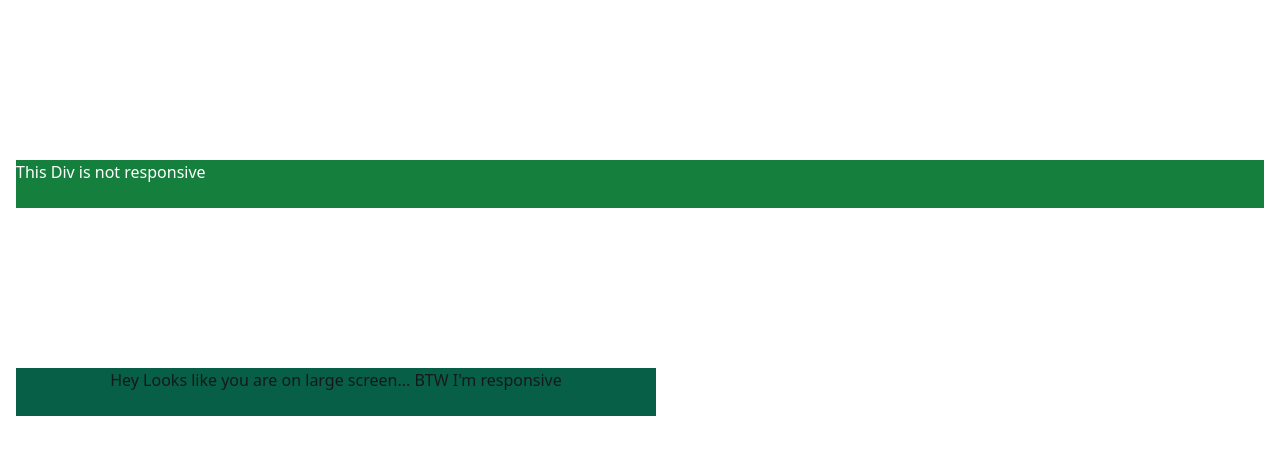
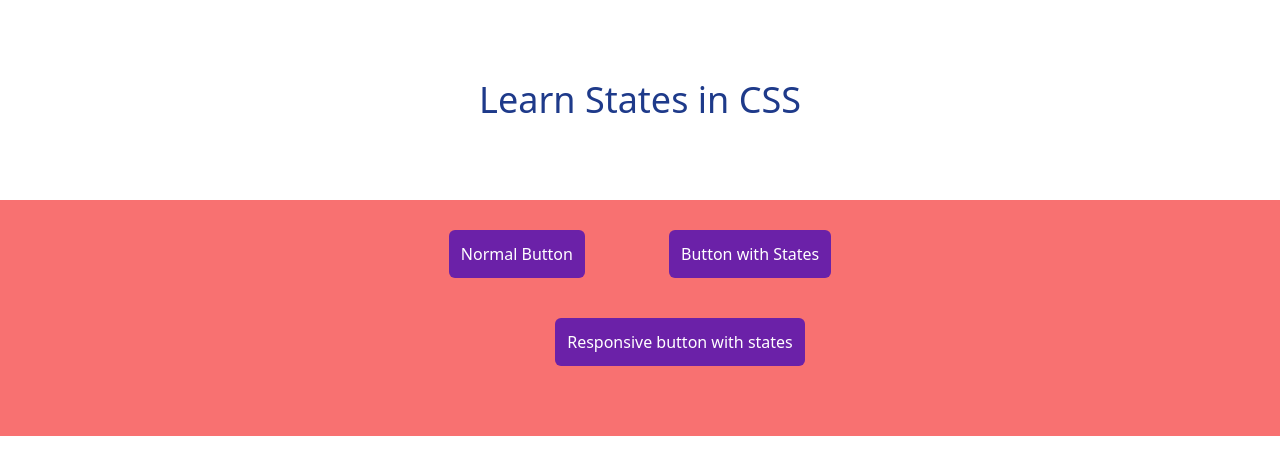
Before and after one commit to Tech-Muni/learn_tailwind_css, a website built with Vite: page index.html in a window 1280 px wide. Built offline with nearby package versions, Linux system fonts and the light colour scheme.

Commit message:
states in tailwind

```diff
--- a/index.html
+++ b/index.html
@@ -11,26 +11,25 @@
     <title>Responsivness</title>
   </head>
   <body>
-    <!-- Hey, the website should not be only for certain device. It should be for all and you can make your website for all devices using responsivness -->
-    <!-- You can do the same using tailwindCss's breakpoint -->
-    <div class="mx-4 bg-green-700 text-white my-40 h-[3rem]">
-      This Div is not responsive
+    <!-- There are several states in CSS like hover, focus, outline etc... -->
+    <h1 class="text-center text-blue-900 mx-auto my-20 text-4xl">
+      Learn States in CSS
+    </h1>
+    <div class="mx-auto text-center bg-red-400 text-white space-x-20 py-[30px]">
+      <!-- hover:[property] it's used to give hover state to element -->
+      <button class="bg-purple-800 p-[12px] rounded-md">Normal Button</button>
+      <button
+        class="bg-purple-800 p-[12px] rounded-md hover:bg-purple-700 active:bg-purple-900 focus:bg-purple-900 focus:border-2 focus:border-white"
+      >
+        Button with States
+      </button>
+      <div class="my-10">
+        <button
+          class="bg-purple-800 p-[12px] rounded-md sm:hover:bg-green-900 md::hover:bg-green-400"
+        >
+          Responsive button with states
+        </button>
+      </div>
     </div>
-    <!-- Productivity tip to make website responsive start from mobile then go for larger view port -->
-    <!-- Don't use sm: to target mobile devices Don't use sm: to target mobile devices Don't use sm: to target mobile devices -->
-    <!-- the above line is thrice to remind myself and a request to whosoever is reading this -->
-    <!-- Use unprefixed utilities to target mobile, and override them at larger breakpoints Use unprefixed utilities to target mobile, and override them at larger breakpoints Use unprefixed utilities to target mobile, and override them at larger breakpoints -->
-    <!-- and the class for small viewport is sm:{your normal classes} In official documentation it's written after 640px width this style is gonna apply -->
-    <div
-      class="lg:hidden mx-4 bg-green-700 text-white my-40 h-[3rem] sm:bg-green-400 sm:text-blue-900 md:bg-yellow-600 md:text-violet-800 lg:bg-red-700 lg:text-gray-900 xl:bg-emerald-800 xl:text-zinc-900 2xl:bg-teal-900 2xl:text-cyan-500 md:text-center lg:w-1/2"
-    >
-      This Div is responsive
-    </div>
-    <div
-      class="hidden lg:block mx-4 bg-green-700 text-white my-40 h-[3rem] lg:bg-red-700 lg:text-gray-900 xl:bg-emerald-800 xl:text-zinc-900 2xl:bg-teal-900 2xl:text-cyan-500 md:text-center lg:w-1/2"
-    >
-      Hey Looks like you are on large screen... BTW I'm responsive
-    </div>
-    <!-- Do you know we can even edit the breakpoints. Hold On we aren't gonna do it now but we will Later. -->
   </body>
 </html>
```
